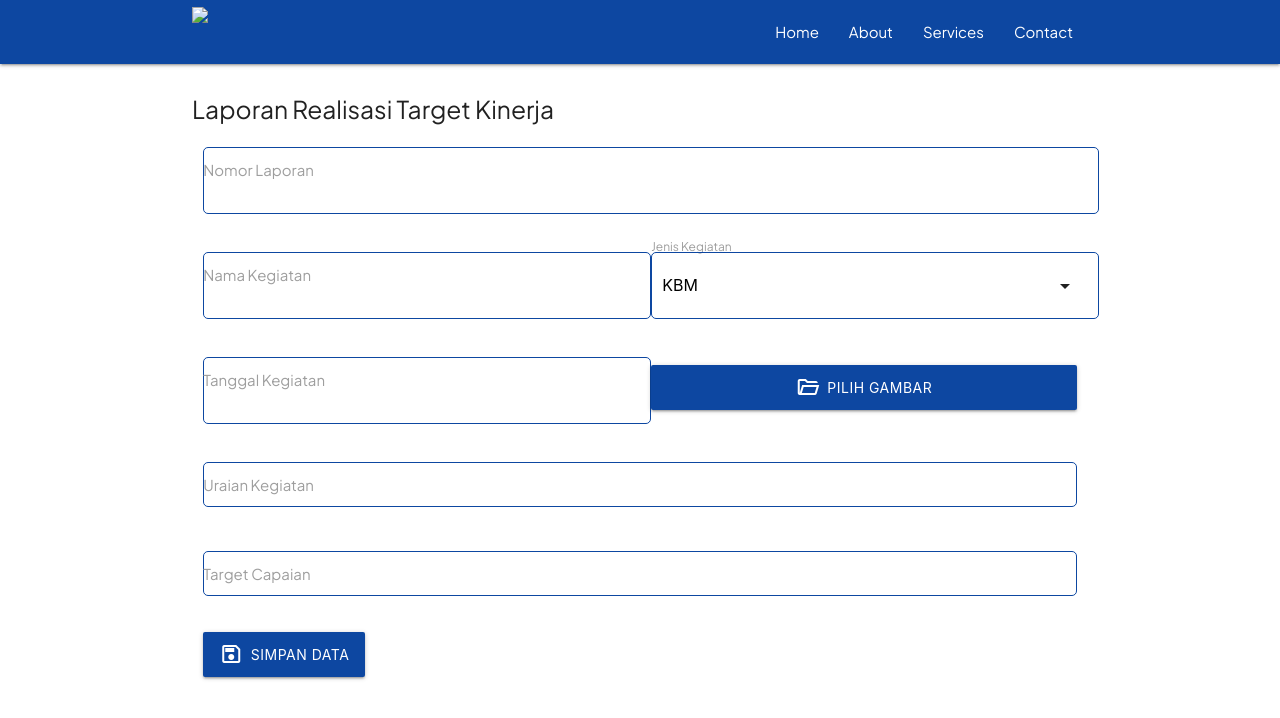
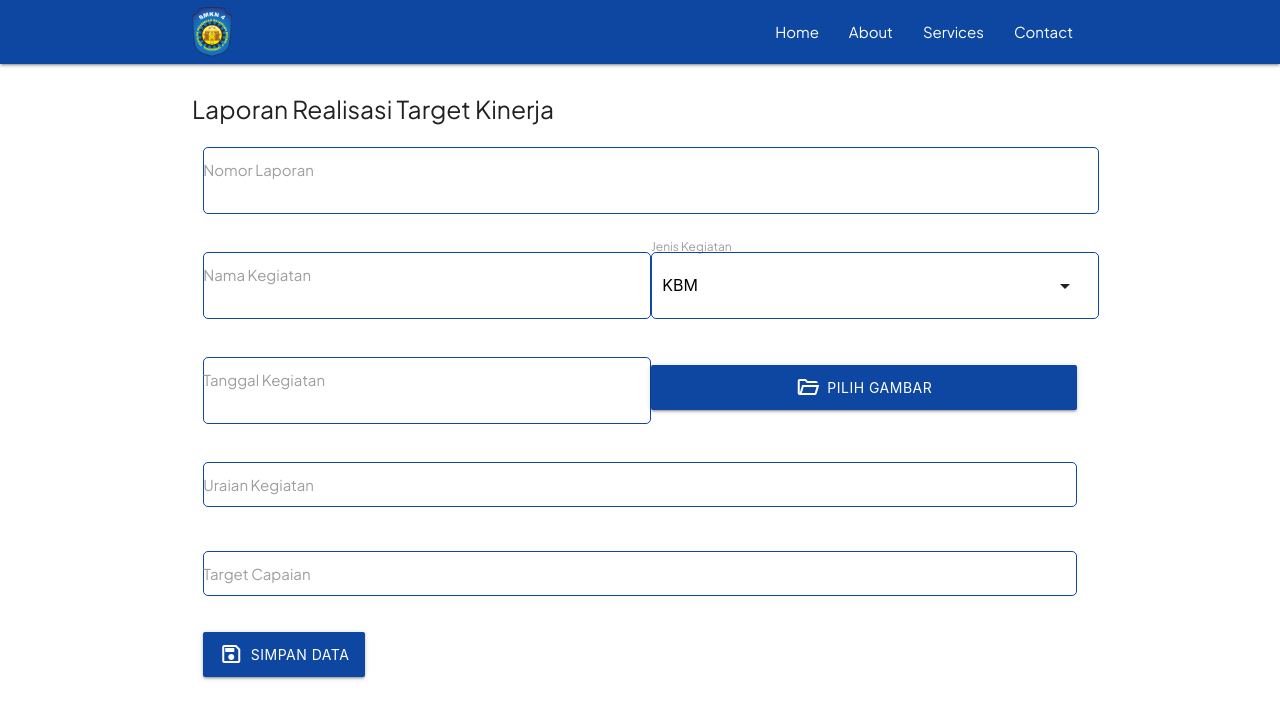
Before and after one commit to Not-Invalid/Web_Laporan_Kinerja, a plain HTML site: page index.html in a window 1280 px wide. Drawn offline with nearby package versions, Linux system fonts and the light colour scheme.

Commit message:
Update 1.3

```diff
--- a/index.html
+++ b/index.html
@@ -190,7 +190,7 @@
 						<a href="#" data-target="slide-out" class="sidenav-trigger waves-effect waves-light">
 						<span class="material-symbols-outlined">menu</span>
 						</a>
-						<img src="../img/smk_logo.png" height="50">
+						<img src="smk_logo.png" height="50">
 						<ul id="nav-mobile" class="right hide-on-med-and-down">
 							<li><a href="#">Home</a></li>
 							<li><a href="#">About</a></li>
```
Also changed, not shown: smk_logo.png (added).
